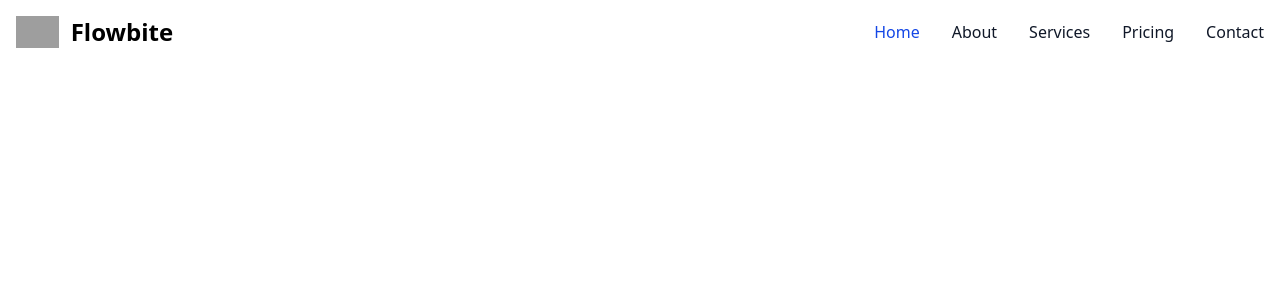
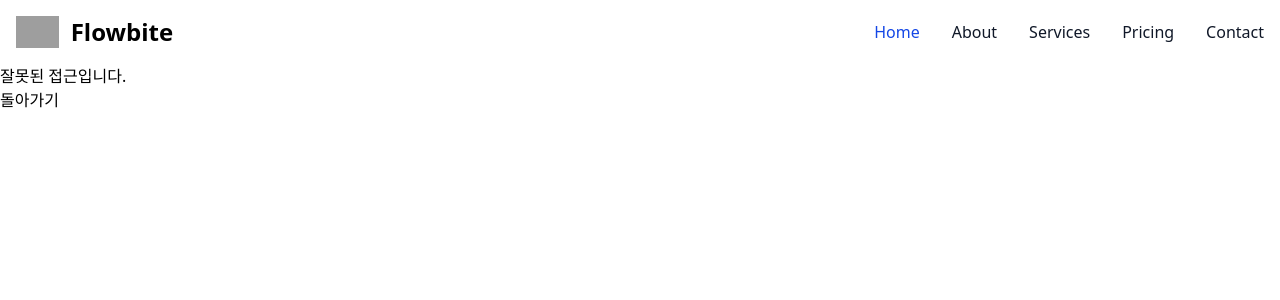
Before and after one commit to pss89/bp, a React (Vite) app: page / in a window 1280 px wide. Shown: the top 300 px of the page. Built offline with nearby package versions, Linux system fonts and the light colour scheme; grey boxes are pictures that could not be loaded.

Commit message:
react-router-dom 처리

```diff
--- a/package.json
+++ b/package.json
@@ -14,6 +14,7 @@
     "flowbite": "^3.1.2",
     "react": "^19.0.0",
     "react-dom": "^19.0.0",
+    "react-router-dom": "^7.2.0",
     "tailwindcss": "^4.0.6"
   },
   "devDependencies": {
--- a/src/App.jsx
+++ b/src/App.jsx
@@ -3,13 +3,22 @@
 // import viteLogo from '/vite.svg'
 import './App.css'
 import Navbar from './components/Navbar'
+import Main from './components/Main';
+import { BrowserRouter, Routes, Route } from 'react-router-dom';
+import EmptyPage from './components/EmptyPage';
 
 function App() {
   // const [count, setCount] = useState(0)
 
   return (
     <>
-      <Navbar />
+      <BrowserRouter>
+        <Navbar />
+        <Routes>
+          <Route path="/buchet_portfolio" element={<Main/>} />
+          <Route path="*" element={<EmptyPage />} />
+        </Routes>
+      </BrowserRouter>
     </>
   )
 }
--- /dev/null
+++ b/src/components/EmptyPage.jsx
@@ -0,0 +1,10 @@
+import { Link } from 'react-router-dom';
+
+export default function EmptyPage() {
+    return (
+        <>
+            <h2>잘못된 접근입니다.</h2>
+            <Link to="/">돌아가기</Link>
+        </>
+    );
+}
--- /dev/null
+++ b/src/components/Main.jsx
@@ -0,0 +1,7 @@
+export default function Main() {
+  return (
+    <div>
+      <h1>Main</h1>
+    </div>
+  )
+}
```
Also changed, not shown: 6 other files (tests, documents, lock files or other folders).
